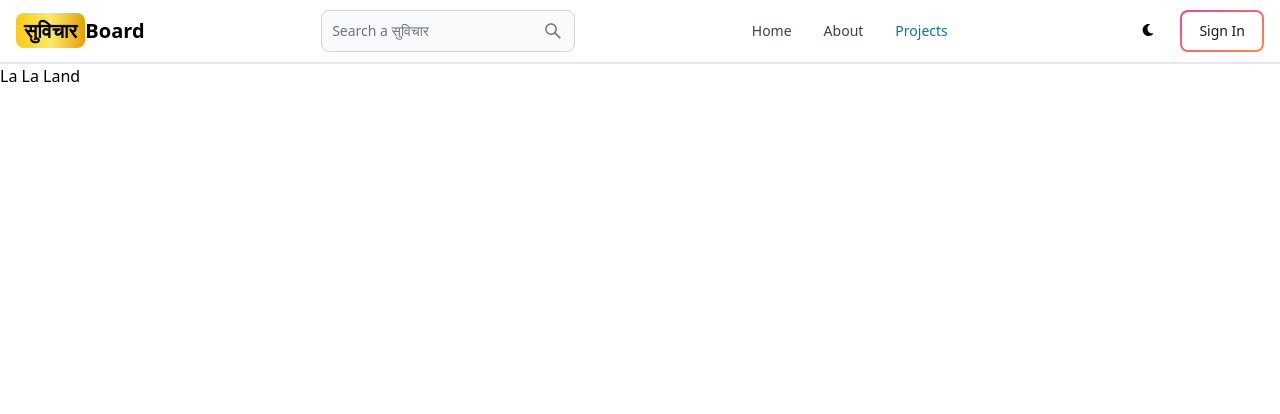
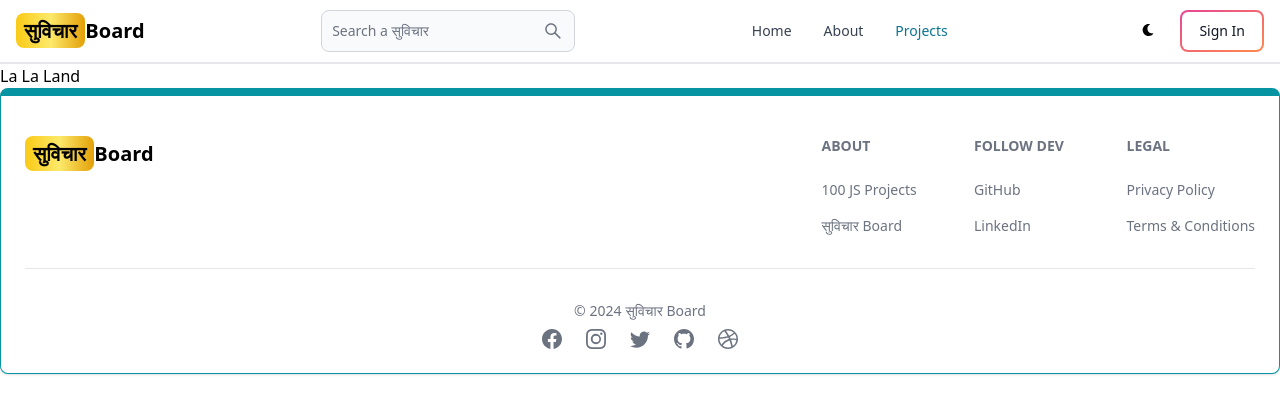
Before and after one commit to Vanshika-Tanwar/MERN-BLOG, a React (Vite) app in the folder client/: page /projects in a window 1280 px wide. Shown: the top 414 px of the page. Built offline with nearby package versions, Linux system fonts and the light colour scheme.

Commit message:
Created & Added Footer Component

```diff
--- a/client/src/App.jsx
+++ b/client/src/App.jsx
@@ -7,6 +7,7 @@
 import Dashboard from './pages/Dashboard'
 import Projects from './pages/Projects'
 import Header from './components/Header'
+import Footer  from './components/Footer'
 export default function App() {
   return (
     <div>
@@ -20,7 +21,7 @@
         <Route path='/dashboard' element={<Dashboard />}/>
         <Route path='/projects' element={<Projects />}/>
       </Routes>
-
+      <Footer />
       </BrowserRouter>
     </div>
   )
--- /dev/null
+++ b/client/src/components/Footer.jsx
@@ -0,0 +1,67 @@
+import { Footer } from "flowbite-react"
+import { Link } from 'react-router-dom'
+import { BsFacebook, BsInstagram, BsTwitter, BsGithub, BsDribbble } from 'react-icons/bs'
+
+export default function FooterComp() {
+  return <Footer container className="border border-t-8 border-teal-500">
+    <div className="w-full max-w-7xl mx-auto">
+        <div className="grid w-full justify-between sm:flex md:grid-cols-1">
+            <div className="mt-5">
+        <Link to="/" className='self-center whitespace-nowrap text-lg sm:text-xl font-semibold dark:text-white'>
+        <span className='px-2 py-1 bg-gradient-to-r from-yellow-300 via-yellow-200 to-yellow-400 rounded-lg text-black font-semibold'>सुविचार</span>
+        Board
+      </Link>
+            </div>
+            <div className="grid grid-cols-2 gap-8 mt-4 sm:grid-cols-3 sm:gap-6">
+              <div>
+              <Footer.Title title='About'/>
+              <Footer.LinkGroup col>
+                <Footer.Link href='https://www.100jsprojects.com' target="_blank" rel="noopener noreferrer">
+                  100 JS Projects
+                </Footer.Link>
+                <Footer.Link href='/about' target="_blank" rel="noopener noreferrer">
+                सुविचार Board
+                </Footer.Link>
+              </Footer.LinkGroup>
+              </div>
+              <div>
+              <Footer.Title title='Follow Dev'/>
+              <Footer.LinkGroup col>
+                <Footer.Link href='https://github.com/Vanshika-Tanwar' target="_blank" rel="noopener noreferrer">
+                  GitHub
+                </Footer.Link>
+                <Footer.Link href='https://www.linkedin.com/in/vanshika-tanwar-75b897297/' target="_blank" rel="noopener noreferrer">
+                LinkedIn
+                </Footer.Link>
+              </Footer.LinkGroup>
+              </div>
+              <div>
+              <Footer.Title title='Legal'/>
+              <Footer.LinkGroup col>
+                <Footer.Link href='#'>
+                  Privacy Policy
+                </Footer.Link>
+                <Footer.Link href='#'>
+                Terms &amp; Conditions
+                </Footer.Link>
+              </Footer.LinkGroup>
+              </div>
+            </div>
+        </div>
+        <Footer.Divider />
+        <div className="w-full sm-flec sm:items-center sm:justify-between">
+          <Footer.Copyright
+          href="#"
+          by="सुविचार Board"
+          year={new Date().getFullYear()}/>
+           <div className="flex gap-6 sm:mt-2 mt-4 sm:justify-center">
+            <Footer.Icon href='#' icon={BsFacebook}/>
+            <Footer.Icon href='#' icon={BsInstagram}/>
+            <Footer.Icon href='#' icon={BsTwitter}/>
+            <Footer.Icon href='https://github.com/Vanshika-Tanwar' icon={BsGithub}/>
+            <Footer.Icon href='#' icon={BsDribbble}/>
+          </div>
+        </div>
+    </div>
+  </Footer>
+}
```
